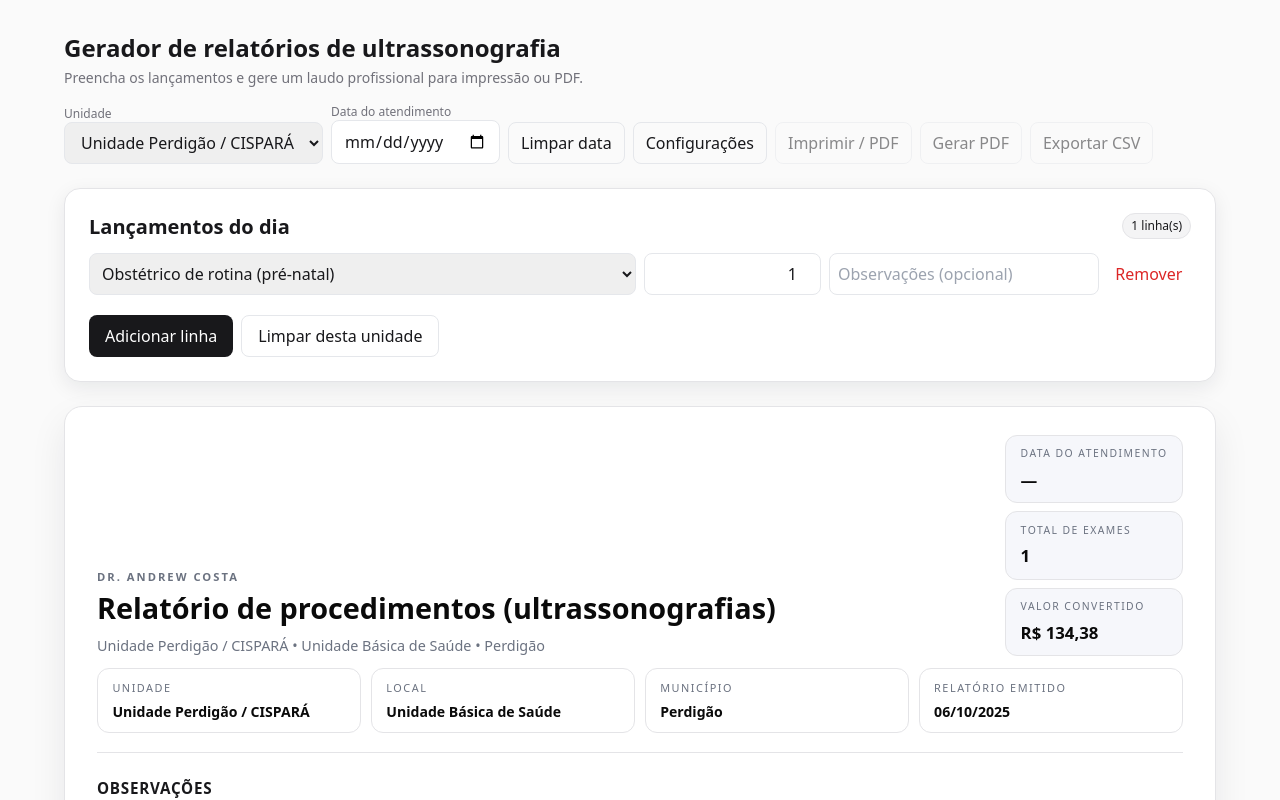
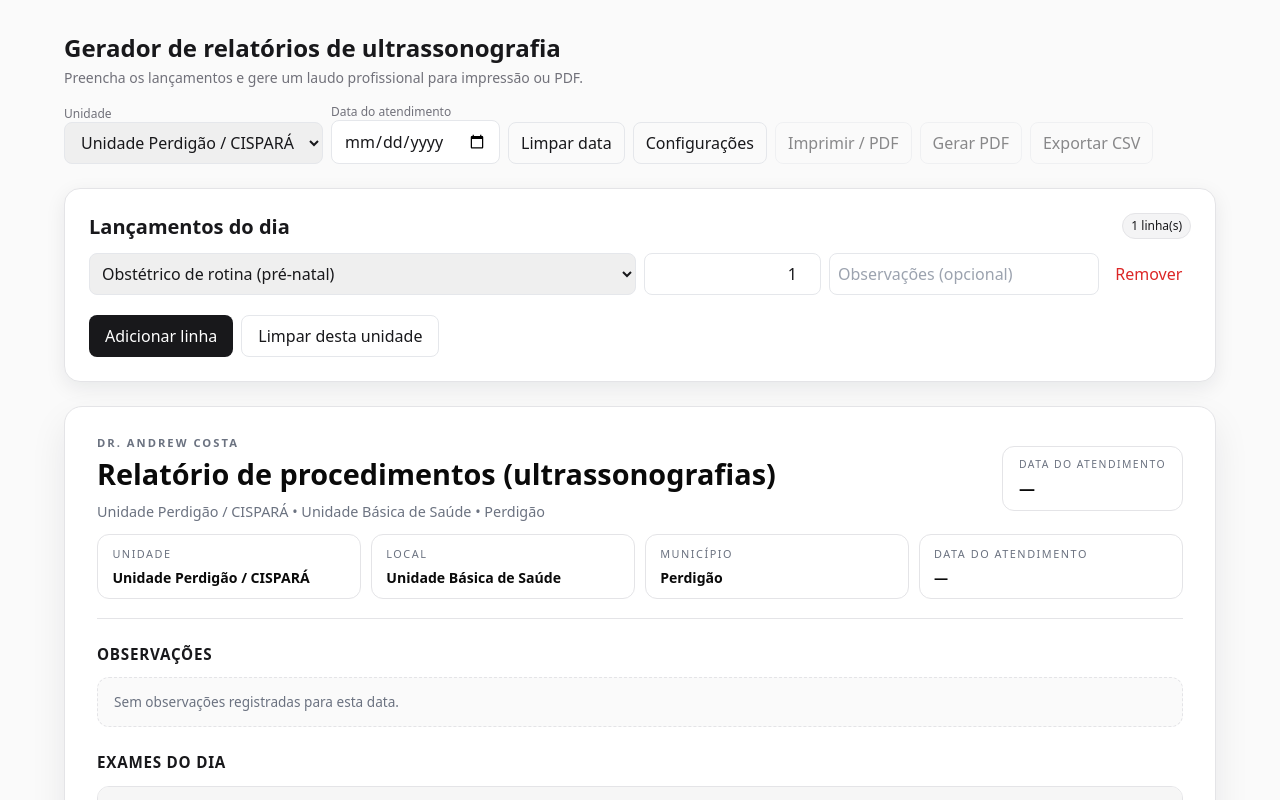
Before and after one commit to DrAndrewCosta/relatorio-equivalencia-cispara, a React (Vite) app in the folder relatorios-ultra-vite/: page / in a window 1280 px wide. Shown: the top 800 px of the page. Built offline with nearby package versions, Linux system fonts and the light colour scheme.

Commit message:
Refine printable header layout

```diff
--- a/relatorios-ultra-vite/src/App.tsx
+++ b/relatorios-ultra-vite/src/App.tsx
@@ -200,17 +200,11 @@ export default function App() {
   const [showSettings, setShowSettings] = useState(false);
   const currentClinic = clinics.find((c) => c.id === currentClinicId);
   const printRef = useRef<HTMLDivElement>(null);
-  const [generatedAt] = useState(() => new Date());
 
   const filtered = useMemo(() => rows.filter((r) => (!filterDate || r.date === filterDate) && r.clinicId === currentClinicId), [rows, filterDate, currentClinicId]);
   const filteredChanges = useMemo(() => changes.filter((c) => (!filterDate || c.date === filterDate) && c.clinicId === currentClinicId), [changes, filterDate, currentClinicId]);
 
-  const totals = useMemo(() => {
-    const equivalenceCounts = expandEquivalenceCounts(filtered);
-    const examsCount = filtered.reduce((acc, r) => acc + r.qty, 0);
-    return { equivalenceCounts, examsCount };
-  }, [filtered]);
-  const { equivalenceCounts, examsCount } = totals;
+  const equivalenceCounts = useMemo(() => expandEquivalenceCounts(filtered), [filtered]);
 
   type SumRow = { label: string; qty: number; cents: number };
   const sumRows: SumRow[] = useMemo(() => {
@@ -252,7 +246,6 @@ export default function App() {
   const clinicPlace = currentClinic?.place ?? "—";
   const clinicCity = currentClinic?.city ?? "—";
   const attendanceDateLabel = filterDate ? fmtBRDate(filterDate) : "—";
-  const generatedAtLabel = useMemo(() => generatedAt.toLocaleDateString("pt-BR"), [generatedAt]);
   const observationLines = useMemo(
     () => observationEntries.map((obs) => `${obs.label}${obs.qty > 1 ? ` (${obs.qty}×)` : ""}: ${obs.obs}`),
     [observationEntries],
@@ -337,14 +330,6 @@ export default function App() {
                   <dt>Data do atendimento</dt>
                   <dd>{attendanceDateLabel}</dd>
                 </div>
-                <div className="report-metric-item">
-                  <dt>Total de exames</dt>
-                  <dd>{examsCount}</dd>
-                </div>
-                <div className="report-metric-item">
-                  <dt>Valor convertido</dt>
-                  <dd>{BRL(fromCents(grandTotal))}</dd>
-                </div>
               </dl>
             </div>
             <dl className="report-meta-grid">
@@ -361,8 +346,8 @@ export default function App() {
                 <dd>{clinicCity}</dd>
               </div>
               <div className="report-meta-item">
-                <dt>Relatório emitido</dt>
-                <dd>{generatedAtLabel}</dd>
+                <dt>Data do atendimento</dt>
+                <dd>{attendanceDateLabel}</dd>
               </div>
             </dl>
           </header>
--- a/relatorios-ultra-vite/src/index.css
+++ b/relatorios-ultra-vite/src/index.css
@@ -65,8 +65,8 @@ body {
   display: flex;
   flex-wrap: wrap;
   justify-content: space-between;
-  align-items: flex-end;
-  gap: 1.25rem;
+  align-items: center;
+  gap: 1rem;
 }
 .report-pretitle {
   margin: 0;
@@ -91,15 +91,16 @@ body {
 .report-metrics {
   margin: 0;
   padding: 0;
-  display: grid;
-  grid-template-columns: repeat(auto-fit, minmax(150px, 1fr));
-  gap: 0.5rem;
+  display: flex;
+  flex-wrap: wrap;
+  gap: 0.75rem;
+  align-items: stretch;
 }
 .report-metric-item {
   border: 1px solid var(--border);
   border-radius: 12px;
-  background: #f6f7fb;
-  padding: 0.65rem 0.9rem;
+  background: #ffffff;
+  padding: 0.6rem 1rem;
 }
 .report-metric-item dt {
   margin: 0;
@@ -109,10 +110,11 @@ body {
   color: var(--muted);
 }
 .report-metric-item dd {
-  margin: 0.3rem 0 0;
-  font-size: 1.05rem;
+  margin: 0.25rem 0 0;
+  font-size: 1rem;
   font-weight: 600;
   color: var(--text);
+  white-space: nowrap;
 }
 .report-meta-grid {
   margin: 0;
```
